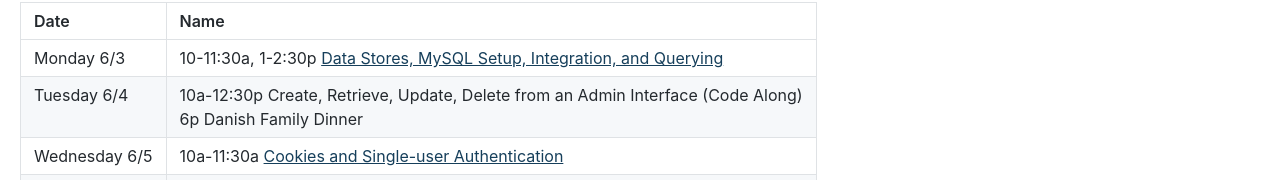
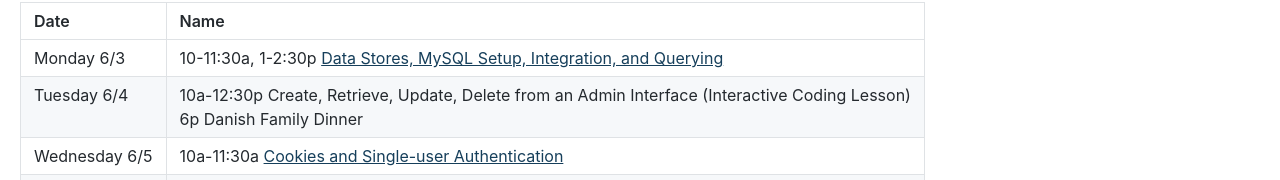
Before and after one commit to cph426-2019/cph426-2019.github.io, a plain HTML site: page docs/schedule.html in a window 1280 px wide. Shown: the part 1442-1622 px from the top of the page. Drawn offline with nearby package versions, Linux system fonts and the light colour scheme.

Commit message:
Deploy website
Deploy website version based on b5277d066a09a3a76c51383a91737e4c696f7548

```diff
--- a/docs/schedule.html
+++ b/docs/schedule.html
@@ -47,7 +47,7 @@
 </thead>
 <tbody>
 <tr><td>Monday 6/3</td><td>10-11:30a, 1-2:30p <a href="/docs/lec9-data-store.pdf">Data Stores, MySQL Setup, Integration, and Querying</a></td></tr>
-<tr><td>Tuesday 6/4</td><td>10a-12:30p Create, Retrieve, Update, Delete from an Admin Interface (Code Along)<br>6p Danish Family Dinner</td></tr>
+<tr><td>Tuesday 6/4</td><td>10a-12:30p Create, Retrieve, Update, Delete from an Admin Interface (Interactive Coding Lesson)<br>6p Danish Family Dinner</td></tr>
 <tr><td>Wednesday 6/5</td><td>10a-11:30a <a href="/docs/lec11-cookies-authentication.pdf">Cookies and Single-user Authentication</a></td></tr>
 <tr><td>Thursday 6/6</td><td>10a-11:30a, 12:30p-2p <a href="/docs/lec12-review.pdf">Review</a>, 2p-2:30p <a href="/docs/lec13-future-subjects.pdf">Topics to Learn Next</a></td></tr>
 <tr><td>Friday 6/7</td><td>10a-1p Final Exam, 1:30p-2p Final Project Presentations<br>6:30p Group Farewell Dinner at Pate Pate</td></tr>
```
Also changed, not shown: docs/schedule/index.html (+1 -1 lines).
